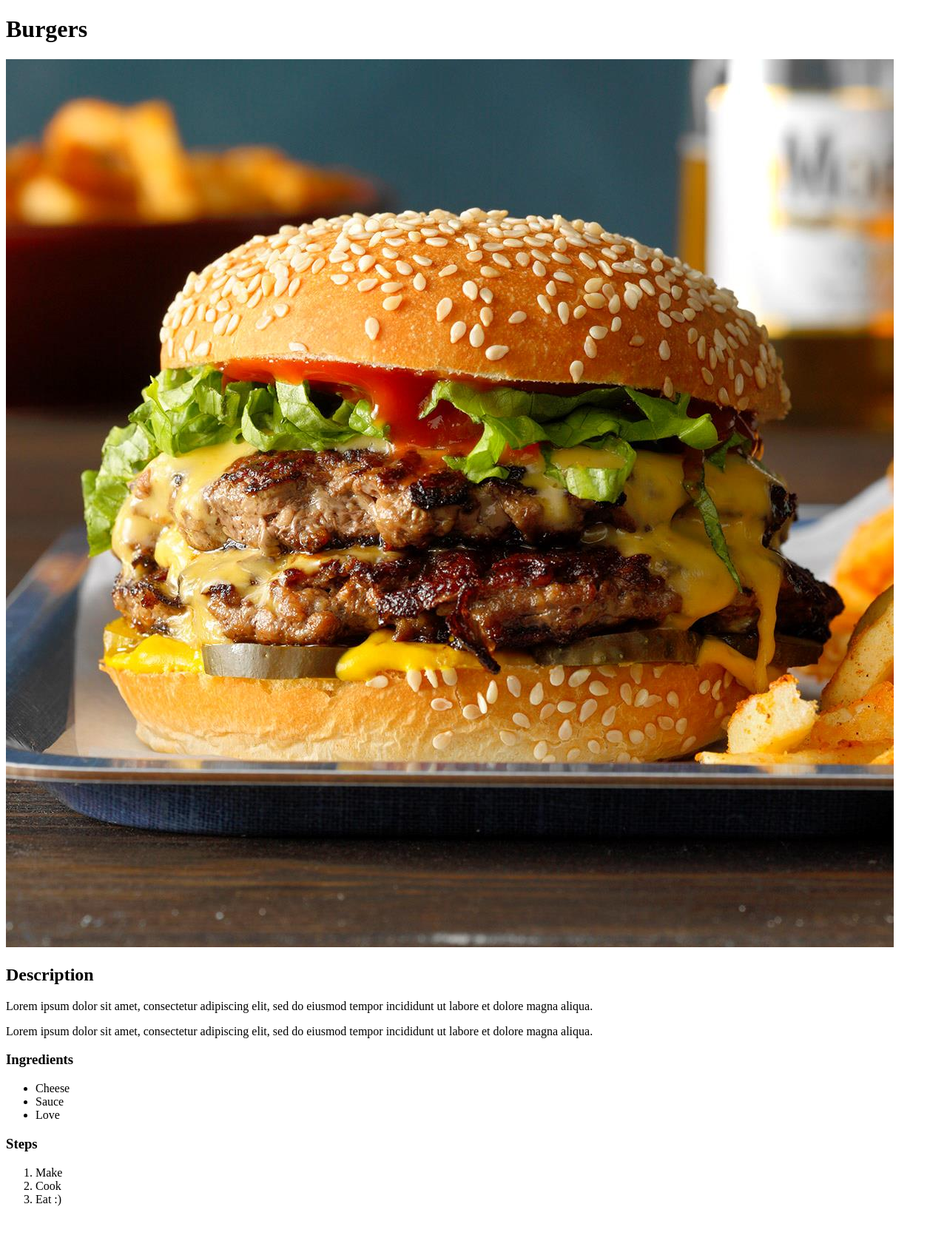
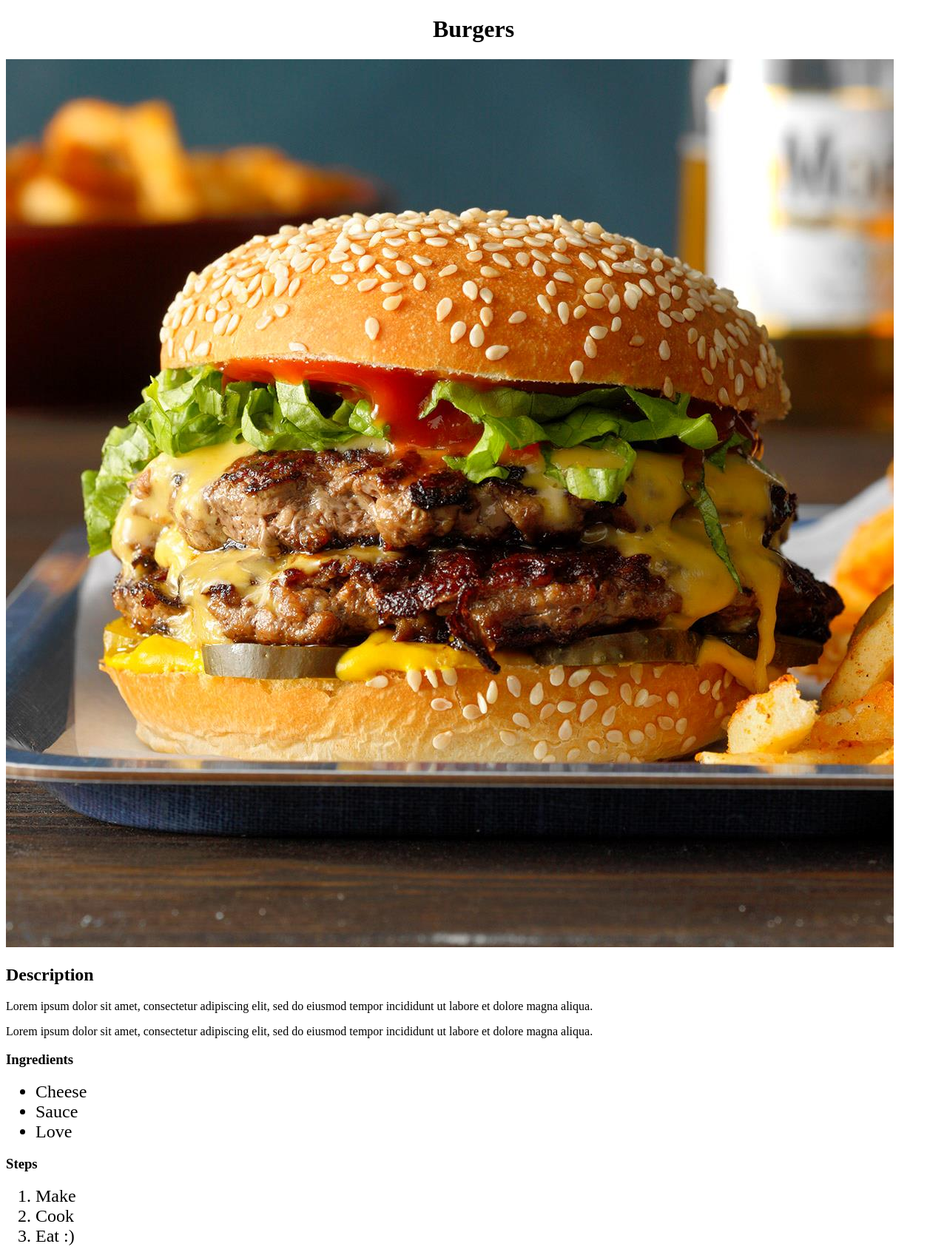
Before and after one commit to romangdev/odin-recipes, a plain HTML site: page recipes/burgers.html in a window 1280 px wide. Shown: the whole page at 74% size. Before the commit the page ends 1646 px from the top, so only its background shows below. Drawn offline with Linux system fonts and the light colour scheme.

Commit message:
Connect CSS file to other pages.
Connect the CSS files to the recipe pages.
Make minor edit to the heading text.

```diff
--- a/recipes/burgers.html
+++ b/recipes/burgers.html
@@ -3,6 +3,7 @@
 <head>
     <meta charset="UTF-8">
     <title>Burgers</title>
+    <link rel="stylesheet" href="../style.css">
 </head>
 <body>
     <h1>Burgers</h1>
--- a/style.css
+++ b/style.css
@@ -0,0 +1,7 @@
+h1 {
+    text-align: center;
+}
+
+li {
+    font-size: 24px;
+}
```
Also changed, not shown: recipes/lasagna.html (+1 -0 lines), recipes/pizza.html (+1 -0 lines).
